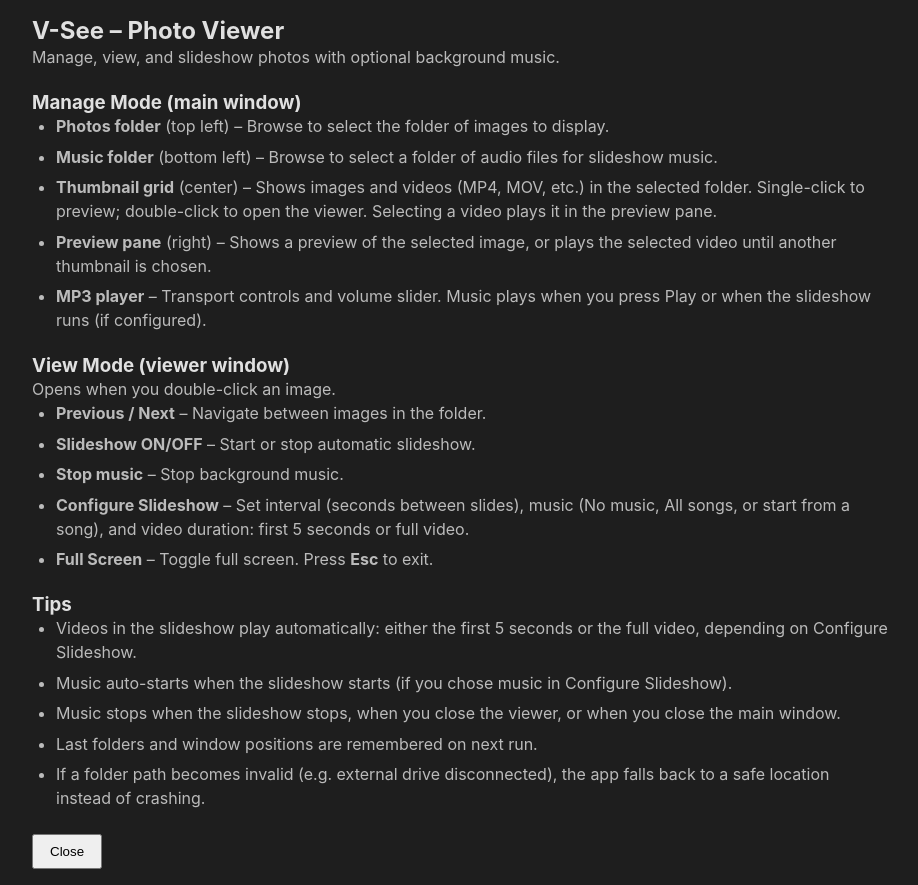
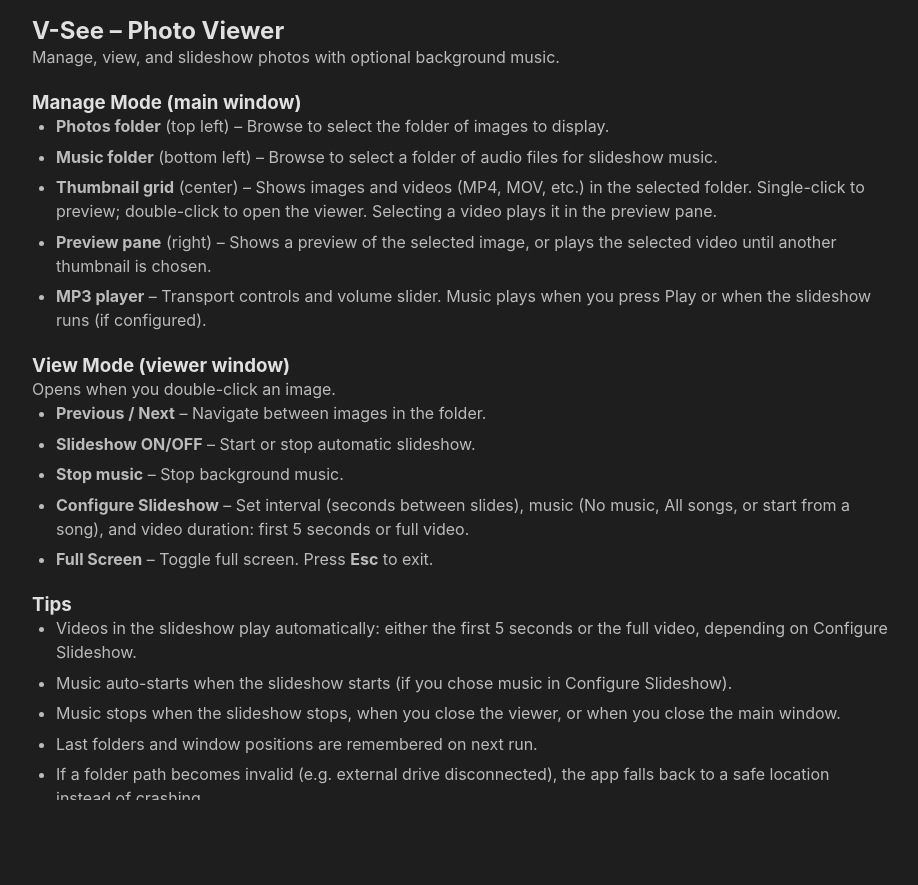
Before and after one commit to vlupu10/V-See-Windows, a website: page src/help.html in a window 1280 px wide. Shown: the whole page, without its empty margins (180-1098 px from the left). After the commit the page ends 800 px from the top, so only its background shows below. Drawn offline with Linux system fonts and the light colour scheme.

Commit message:
fix Help window

```diff
--- a/src/help.html
+++ b/src/help.html
@@ -6,14 +6,13 @@
     <title>V-See – Help</title>
     <link rel="stylesheet" href="styles/main.css">
     <style>
-        .help-root { padding: 16px 20px; max-width: 56em; margin: 0 auto; box-sizing: border-box; }
+        html, body { height: 100%; margin: 0; overflow-y: auto; overflow-x: hidden; box-sizing: border-box; }
+        .help-root { padding: 16px 20px; max-width: 56em; margin: 0 auto; box-sizing: border-box; padding-bottom: 2em; }
         .help-root h2 { margin-top: 0; color: var(--color-text, #e0e0e0); }
         .help-root h3 { margin-top: 1.2em; color: var(--color-text, #e0e0e0); }
         .help-root p, .help-root ul { color: #bbb; line-height: 1.5; }
         .help-root ul { padding-left: 1.5em; }
         .help-root li { margin-bottom: 0.4em; }
-        .help-close-wrap { margin-top: 1.5em; }
-        .help-close-wrap button { padding: 8px 16px; cursor: pointer; }
     </style>
 </head>
 <body>
@@ -48,18 +47,6 @@
             <li>Last folders and window positions are remembered on next run.</li>
             <li>If a folder path becomes invalid (e.g. external drive disconnected), the app falls back to a safe location instead of crashing.</li>
         </ul>
-
-        <div class="help-close-wrap">
-            <button type="button" id="help-close-btn">Close</button>
-        </div>
     </div>
-    <script>
-        document.getElementById('help-close-btn').addEventListener('click', function () {
-            var getCurrent = window.__TAURI__?.window?.getCurrent;
-            if (typeof getCurrent === 'function') {
-                getCurrent().then(function (w) { if (w && w.close) w.close(); }).catch(function () {});
-            }
-        });
-    </script>
 </body>
 </html>
```
